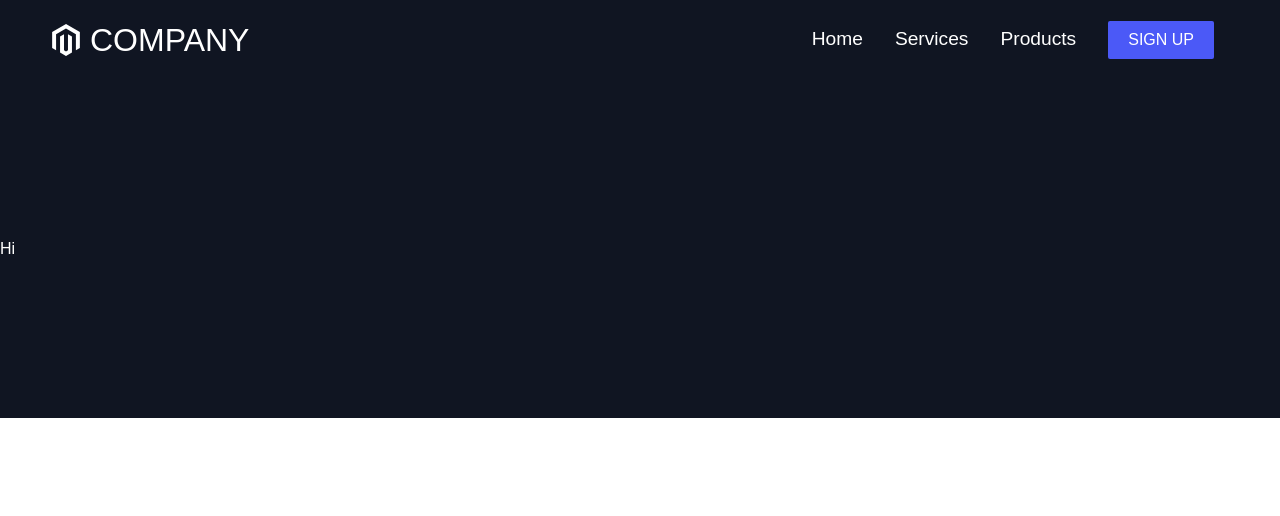
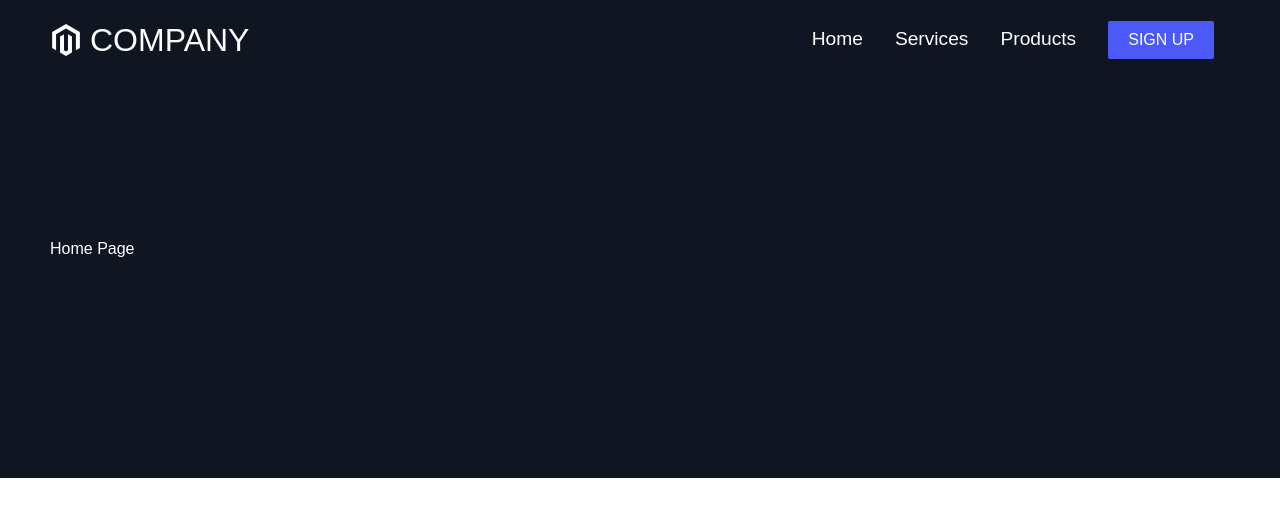
Before and after one commit to garrettstrohm/responsive-website-tut, a React (Create React App) app: page / in a window 1280 px wide. Shown: the top 516 px of the page. Built offline with nearby package versions, Linux system fonts and the light colour scheme.

Commit message:
home page info section implemented

```diff
--- a/src/App.js
+++ b/src/App.js
@@ -1,17 +1,17 @@
 import {Navbar} from './components'
 import GlobalStyle from './globalStyles';
-import {Routes, Route} from 'react-router-dom'
+import {BrowserRouter as Router, Routes, Route} from 'react-router-dom'
 import Home from './pages/HomePage/Home';
 
 function App() {
   return (
-    <>
+    <Router>
       <GlobalStyle />
       <Navbar />
       <Routes>
-        <Route exact path='/' element={<Home />}/>
+        <Route path='/' element={<Home />}/>
       </Routes>
-    </>
+    </Router>
   );
 }
 
--- a/src/components/InfoSection/InfoSection.elements.js
+++ b/src/components/InfoSection/InfoSection.elements.js
@@ -3,5 +3,39 @@
 export const InfoSec = styled.div`
     color: #fff;
     padding: 160px 0;
-    background: ${({lightBg}) => (lightBg ? '#fff' : '#101522')}
+    background: ${({lightBg}) => (lightBg ? '#fff' : '#101522')};
 `;
+
+export const InfoRow = styled.div`
+    display: flex;
+    margin: 0 -15px -15px -15px;
+    flex-wrap: wrap;
+    align-items: center;
+    flex-direction: ${({imgStart}) => (imgStart ? 'row-reverse' : 'row')};
+`;
+
+export const InfoColumn = styled.div`
+    margin-bottom: 15px;
+    padding-right: 15px;
+    padding-left: 15px;
+    flex: 1;
+    max-width: 50%;
+    flex-basis: 50%;
+
+    @media screen and (max-width: 768px){
+        max-width: 100%;
+        flex-basis: 100%;
+        display: flex;
+        justify-content: center;
+    }
+`;
+
+export const TextWrapper = styled.div`
+    max-width: 540px;
+    padding-top: 0;
+    padding-bottom: 60px;
+
+    @media screen and (max-width: 768px){
+        padding-bottom: 65px;
+    }
+`;
--- a/src/components/InfoSection/InfoSection.js
+++ b/src/components/InfoSection/InfoSection.js
@@ -1,13 +1,25 @@
 import React from 'react'
+import { Container } from '../../globalStyles'
 import {
-    InfoSec
+    InfoSec,
+    InfoRow,
+    InfoColumn,
+    TextWrapper
 } from './InfoSection.elements'
 
-const InfoSection = ({lightBg}) => {
+const InfoSection = ({lightBg, imgStart}) => {
   return (
     <>
        <InfoSec lightBg={lightBg}>
-           Hi
+            <Container>
+                <InfoRow imgStart={imgStart}>
+                    <InfoColumn>
+                        <TextWrapper>
+                            Home Page
+                        </TextWrapper>
+                    </InfoColumn>
+                </InfoRow>
+            </Container>
         </InfoSec>
     </>
   )
--- a/src/index.js
+++ b/src/index.js
@@ -1,12 +1,9 @@
 import React from 'react';
 import ReactDOM from 'react-dom';
 import App from './App';
-import {BrowserRouter} from 'react-router-dom'
 
 
 ReactDOM.render(
-  <BrowserRouter>
-    <App />
-  </BrowserRouter>,
+    <App />,
   document.getElementById('root')
 );
```
